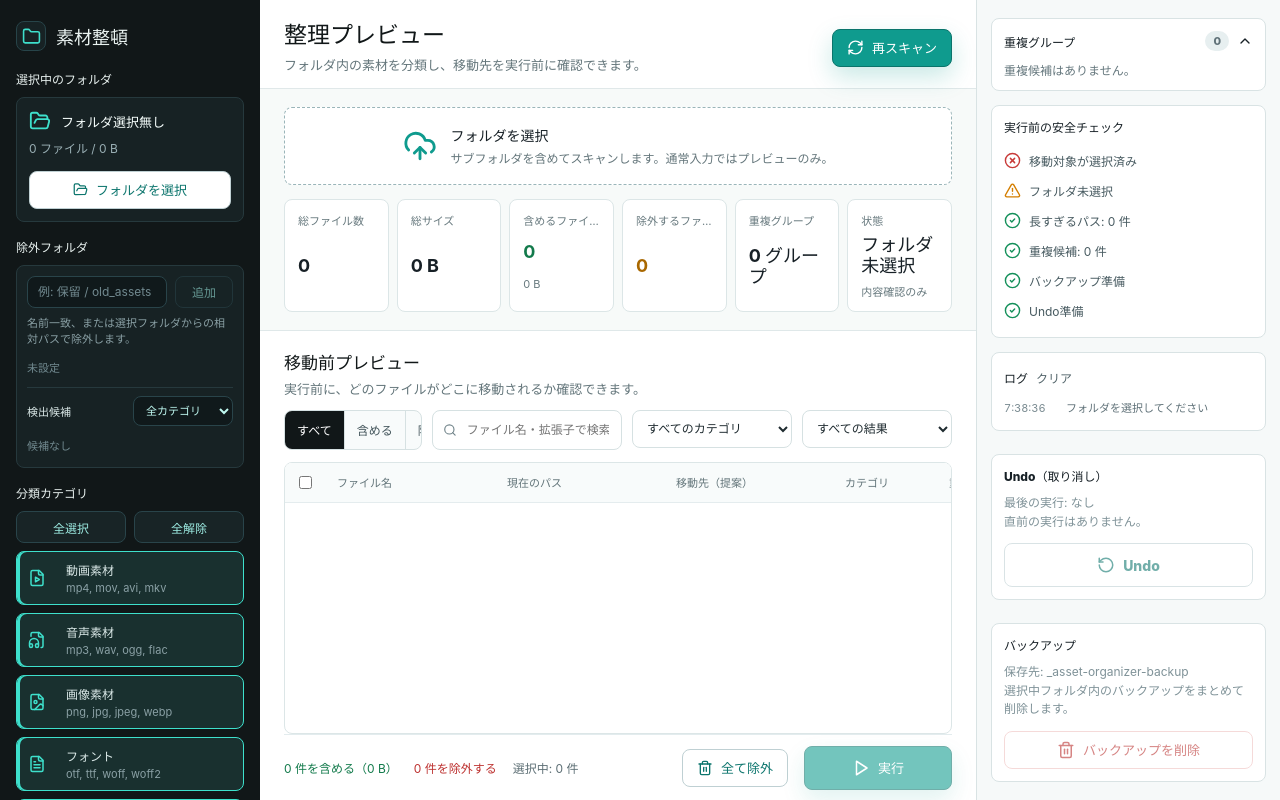
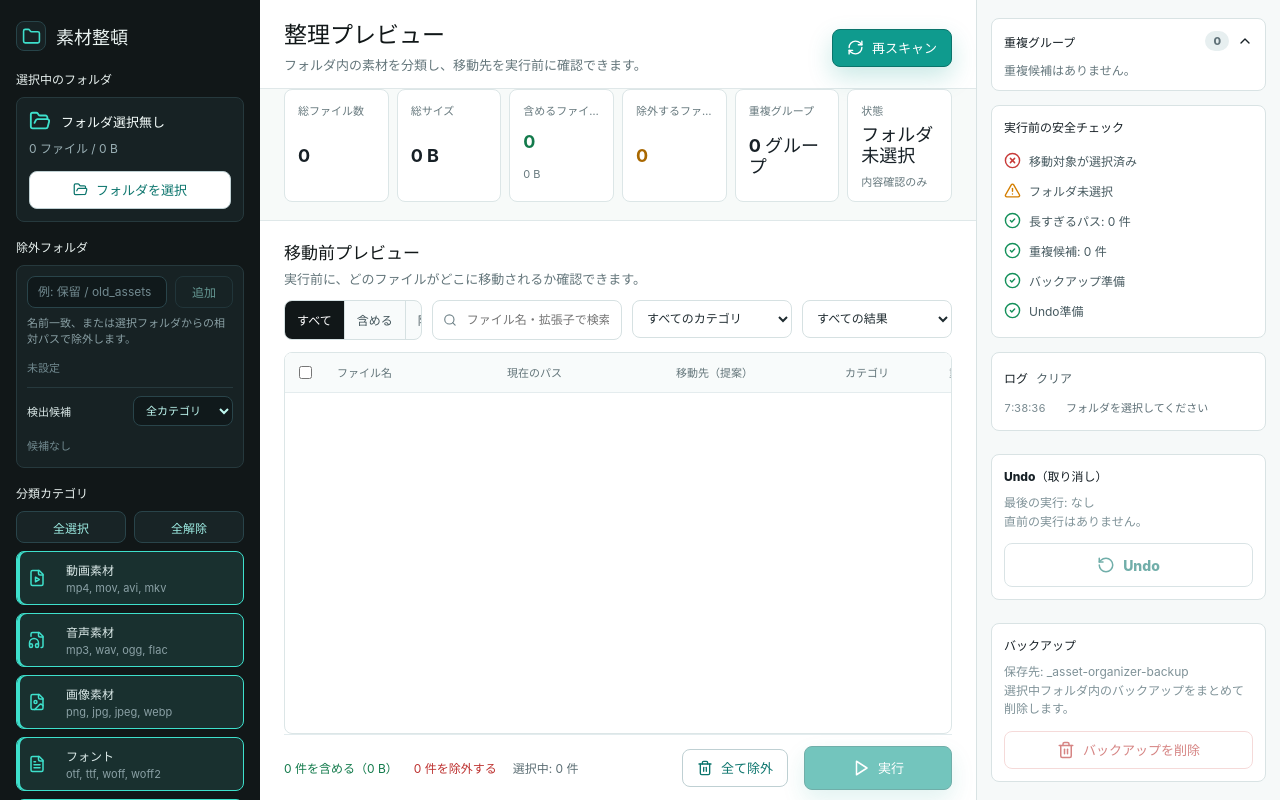
Before and after one commit to mtyAI/FileOrganizer, a React (Vite) app: page / in a window 1280 px wide. Built offline with nearby package versions, Linux system fonts and the light colour scheme.

Commit message:
Remove center folder picker

```diff
--- a/package.json
+++ b/package.json
@@ -1,6 +1,6 @@
 {
   "name": "asset-organizer-mvp",
-  "version": "0.1.1",
+  "version": "0.1.2",
   "private": true,
   "type": "module",
   "main": "electron/main.cjs",
--- a/src/App.jsx
+++ b/src/App.jsx
@@ -20,7 +20,6 @@ import {
   RotateCcw,
   Search,
   Trash2,
-  UploadCloud,
   XCircle
 } from "lucide-react";
 
@@ -800,14 +799,6 @@ function App() {
           </div>
         </header>
 
-        <button className="drop-zone" onClick={() => scanWithDirectoryPicker()} disabled={busy}>
-          <UploadCloud size={34} />
-          <span>
-            <strong>フォルダを選択</strong>
-            <small>サブフォルダを含めてスキャンします。通常入力ではプレビューのみ。</small>
-          </span>
-        </button>
-
         <section className="summary-grid">
           <Summary label="総ファイル数" value={files.length.toLocaleString()} />
           <Summary label="総サイズ" value={formatBytes(totalSize)} />
--- a/src/styles.css
+++ b/src/styles.css
@@ -491,38 +491,6 @@ button:disabled {
 
 .full {
   width: 100%;
-}
-
-.drop-zone {
-  display: flex;
-  align-items: center;
-  justify-content: center;
-  gap: 14px;
-  min-height: 78px;
-  margin: 18px 24px 14px;
-  border: 1px dashed #9ab5b9;
-  border-radius: 8px;
-  background: #ffffff;
-  color: #172026;
-}
-
-.drop-zone svg {
-  color: #0f9b8e;
-}
-
-.drop-zone span {
-  display: grid;
-  gap: 4px;
-  text-align: left;
-}
-
-.drop-zone strong {
-  font-size: 14px;
-}
-
-.drop-zone small {
-  color: #64767b;
-  font-size: 12px;
 }
 
 .summary-grid {
@@ -1065,10 +1033,6 @@ th:nth-child(7) {
     display: grid;
   }
 
-  .drop-zone {
-    margin-inline: 16px;
-  }
-
   .summary-grid {
     grid-template-columns: repeat(2, minmax(0, 1fr));
     margin-inline: 16px;
```
Also changed, not shown: 2 other files (tests, documents, lock files or other folders).
